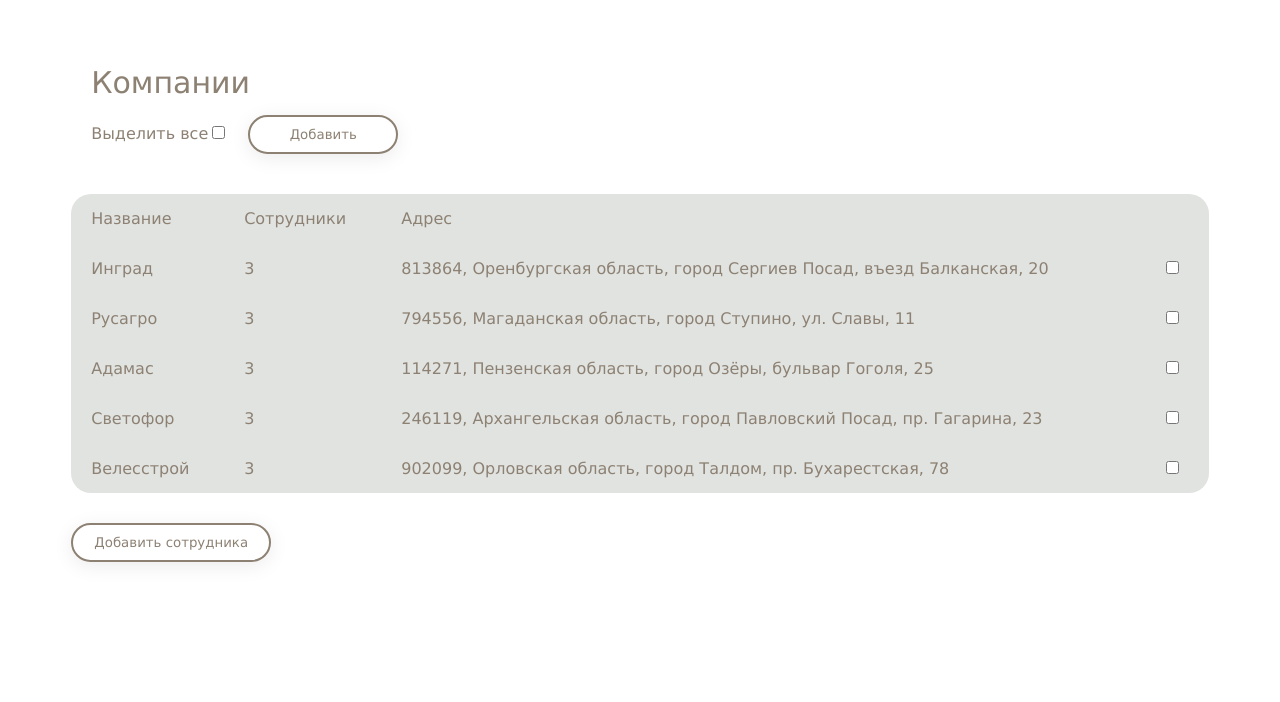
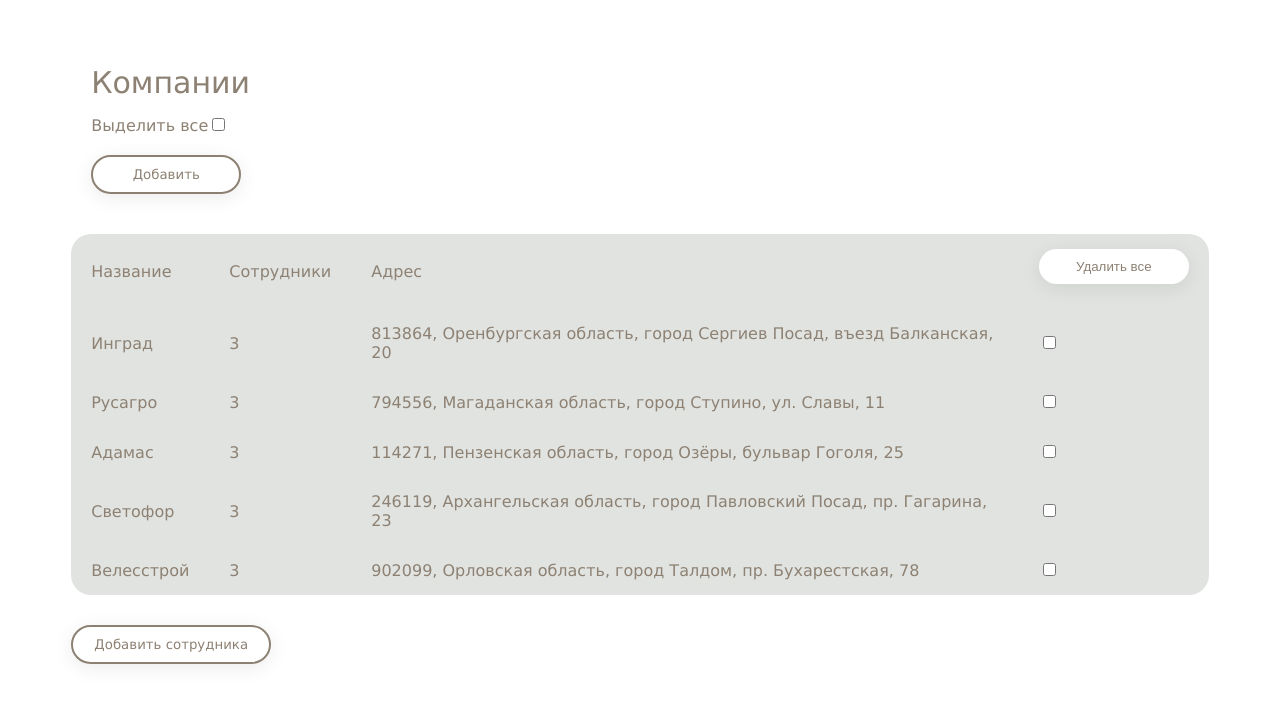
Before and after one commit to polechkapo/test_adept, a React (Create React App) app: page / in a window 1280 px wide. Shown: the top 702 px of the page. Built offline with nearby package versions, Linux system fonts and the light colour scheme.

Commit message:
add, delete done

```diff
--- a/src/components/Page/Page.jsx
+++ b/src/components/Page/Page.jsx
@@ -12,17 +12,20 @@
    const titles1 = useSelector(state => state.companiesSlice.titles);
    const titles2 = useSelector(state => state.employeesSlice.titles);
    const [modal, setModal] = useState(false);
+   const [check, setCheck] = useState([]);
+
+
    return (
       <div className='table'>
          <div className='table__container'>
-            <Table className='table__content' titles={titles1}>
-               <TableHead titles={titles1} />
-               <TableContent companies={companies} />
+            <Table className='table__content' titles={titles1} check={check}>
+               <TableHead titles={titles1} check={check} />
+               <TableContent companies={companies} setCheck={setCheck} />
             </Table>
             {employees.length > 0 ?
                <Table titles={titles2}>
-                  <TableHead titles={titles2} />
-                  <TableContent employees={employees} />
+                  <TableHead titles={titles2} check={check} />
+                  <TableContent employees={employees} setCheck={setCheck} />
                </Table>
                : <button
                   className='table__button table__button-title'
--- a/src/components/Page/page.scss
+++ b/src/components/Page/page.scss
@@ -7,6 +7,7 @@
       margin: 0 auto;
       margin-top: 50px;
       gap: 30px;
+      margin-bottom: 50px;
    }
 
    &__form {
@@ -16,18 +17,20 @@
       padding: 10px;
       align-items: center;
       margin-top: 30px;
+
       &-add {
          margin-top: 0;
          gap: 15px;
       }
    }
 
-   &__input, select {
+   &__input,
+   select {
       width: 350px;
       background: #FFFFFF;
       border: none;
       border-radius: 100px;
-      color: dimgrey;
+      color: #8D8173;
       padding: 10px;
       font-family: "Lucida Sans Unicode", "Lucida Grande", Sans-Serif;
    }
@@ -39,7 +42,7 @@
       box-shadow: 0px 4px 20px rgb(0 0 0 / 8%);
       border-radius: 100px;
       margin-bottom: 10px;
-      color: dimgrey;
+      color: #8D8173;
       padding: 10px;
 
       &-title {
@@ -50,47 +53,11 @@
       }
    }
 
-
-   table {
-      font-family: "Lucida Sans Unicode", "Lucida Grande", Sans-Serif;
-      text-align: center;
-      border-collapse: collapse;
-      border-spacing: 5px;
-      border-radius: 20px;
-      padding: 10px;
-      background-color: #E1E3E0;
-   }
-
-   h3 {
-      font-size: 30px;
-      font-weight: 300;
-      padding: 15px 20px;
-      margin: 0;
-      font-family: "Lucida Sans Unicode", "Lucida Grande", Sans-Serif;
-      color: #8D8173;
-      white-space: nowrap;
-   }
-
-   h4 {
-      font-size: 20px;
-      font-weight: 300;
-      margin: 0;
-      font-family: "Lucida Sans Unicode", "Lucida Grande", Sans-Serif;
-      color: #8D8173;
-      white-space: nowrap;
-   }
-
-   thead tr {
-      width: 100%;
-      text-align: left;
-   }
-
-   td,
-   label {
-      color: #8D8173;
-      text-align: left;
-      padding: 15px 20px;
-      font-family: "Lucida Sans Unicode", "Lucida Grande", Sans-Serif;
+   &__buttons {
+      margin-top: 20px;
+      margin-left: 20px;
+      display: flex;
+      gap: 20px;
    }
 }
 
@@ -133,3 +100,45 @@
    font-family: "Lucida Sans Unicode", "Lucida Grande", Sans-Serif;
    border: 2px solid #8D8173;
 }
+
+table {
+   font-family: "Lucida Sans Unicode", "Lucida Grande", Sans-Serif;
+   text-align: center;
+   border-collapse: collapse;
+   border-spacing: 5px;
+   border-radius: 20px;
+   padding: 10px;
+   background-color: #E1E3E0;
+}
+
+h3 {
+   font-size: 30px;
+   font-weight: 300;
+   padding: 15px 20px;
+   margin: 0;
+   font-family: "Lucida Sans Unicode", "Lucida Grande", Sans-Serif;
+   color: #8D8173;
+   white-space: nowrap;
+}
+
+h4 {
+   font-size: 20px;
+   font-weight: 300;
+   margin: 0;
+   font-family: "Lucida Sans Unicode", "Lucida Grande", Sans-Serif;
+   color: #8D8173;
+   white-space: nowrap;
+}
+
+thead tr {
+   width: 100%;
+   text-align: left;
+}
+
+td,
+label {
+   color: #8D8173;
+   text-align: left;
+   padding: 15px 20px;
+   font-family: "Lucida Sans Unicode", "Lucida Grande", Sans-Serif;
+}
--- a/src/components/Table/Table.jsx
+++ b/src/components/Table/Table.jsx
@@ -3,13 +3,17 @@
 import { changeCompanies } from '../../store/companiesSlice/reducer';
 import { changeEmployees } from '../../store/employeesSlice/reducer';
 import ModalAddCompany from '../TableInputs/ModalAddCompany';
+import ModalAddEmployee from '../TableInputs/ModalAddEmployee';
 
-function Table({children, titles}) {
+function Table({ children, titles, check }) {
+
    const dispatch = useDispatch();
    const handleCheckboxAll = (event) => {
       const { className, checked } = event.target;
-      if (className === 'companies') { dispatch(changeCompanies({checked})) }
-      if (className === 'employees') { dispatch(changeEmployees({checked})) }
+      if (className === 'companies') { dispatch(changeCompanies({ checked })) }
+      if (className === 'employees') {
+         dispatch(changeEmployees({ checked }))
+      }
    }
 
    const [modal, setModal] = useState(false);
@@ -18,7 +22,7 @@
    const handleModal = (event) => {
       const { id } = event.target;
       setModal(!modal);
-      setType(id)
+      setType(id);
    }
 
    return (
@@ -28,12 +32,15 @@
             <label htmlFor='input__checkbox'>Выделить все
                <input type="checkbox" name='input__checkbox' className={titles[4]} onChange={handleCheckboxAll} />
             </label>
+            <div className='table__buttons'>
                <button className='table__button table__button-title' id={titles[4]} onClick={handleModal}>Добавить</button>
+            </div>
          </div>
          <table>
             {children}
          </table>
-      {modal && type === 'companies' && <ModalAddCompany setModal={setModal}/> }
+         {modal && type === 'companies' && <ModalAddCompany setModal={setModal} />}
+         {modal && type === 'employees' && <ModalAddEmployee setModal={setModal} />}
       </>
    );
 }
--- a/src/components/TableHead/TableHead.jsx
+++ b/src/components/TableHead/TableHead.jsx
@@ -1,12 +1,26 @@
+/* eslint-disable eqeqeq */
 import React from 'react';
+import { useDispatch } from 'react-redux';
+import { deleteCompany } from '../../store/companiesSlice/reducer';
+import { deleteEmployee } from '../../store/employeesSlice/reducer';
 
-function TableHead({ titles }) {
+function TableHead({ titles, check }) {
+
+   const dispatch = useDispatch();
+
+   const handleDeleteAllButton = (event) => {
+      const { id } = event.target;
+      if (id === 'companies') { dispatch(deleteCompany()) }
+      else { dispatch(deleteEmployee()) }
+   }
+
    return (
       <thead className='table__head'>
          <tr className='table__subtitle'>
             <td>{titles[1]}</td>
             <td>{titles[2]}</td>
             <td>{titles[3]}</td>
+            <td><button onClick={handleDeleteAllButton} id={titles[4]} className="table__button">Удалить все</button></td>
          </tr>
       </thead>
    );
--- a/src/components/TableInputs/EditIModalEmp.jsx
+++ b/src/components/TableInputs/EditIModalEmp.jsx
@@ -11,8 +11,8 @@
       const firstName = event.target.firstName.value;
       const lastName = event.target.lastName.value;
       const position = event.target.position.value;
-      const {id} = event.target;
-      dispatch(editEmployee({id, firstName, lastName, position}))
+      const { id } = event.target;
+      dispatch(editEmployee({ id, firstName, lastName, position }))
       setShow(false);
    }
 
@@ -25,7 +25,7 @@
                   <input type="text" name="firstName" defaultValue={el.firstName} className="table__input" />
                </label>
                <label htmlFor="companyAddress">
-               <input type="text" name="lastName" defaultValue={el.lastName} className="table__input"/>
+                  <input type="text" name="lastName" defaultValue={el.lastName} className="table__input" />
                </label>
                <label htmlFor="companyAddress">
                   <input type="text" name="position" defaultValue={el.position} className="table__input" />
--- a/src/components/TableInputs/ModalAddCompany.jsx
+++ b/src/components/TableInputs/ModalAddCompany.jsx
@@ -10,7 +10,7 @@
       event.preventDefault();
       const name = event.target.companyName.value;
       const address = event.target.companyAddress.value;
-      if(name !== '' && address !== '') {dispatch(addCompany({ name, address }))}
+      if (name !== '' && address !== '') { dispatch(addCompany({ name, address })) }
       setModal(false)
    }
 
--- a/src/components/TableInputs/ModalAddEmployee.jsx
+++ b/src/components/TableInputs/ModalAddEmployee.jsx
@@ -1,6 +1,6 @@
 import React from 'react';
 import { useDispatch, useSelector } from 'react-redux';
-import { addEmployee } from '../../store/employeesSlice/reducer';
+import { addEmployee, initCurrentEmployees } from '../../store/employeesSlice/reducer';
 
 function ModalAddEmployee({ setModal }) {
 
@@ -14,7 +14,10 @@
       const lastName = event.target.lastName.value;
       const position = event.target.position.value;
       const company_id = event.target.company.value;
-      dispatch(addEmployee({firstName,lastName,position,company_id}))
+      if (firstName !== '' || lastName !== '' || position !== '') {
+         dispatch(addEmployee({ firstName, lastName, position, company_id }));
+         dispatch(initCurrentEmployees())
+      }
       setModal(false)
    }
 
--- a/src/store/companiesSlice/reducer.js
+++ b/src/store/companiesSlice/reducer.js
@@ -26,13 +26,18 @@
          }
       },
       deleteCompany: (state, action) => {
-         state.companies = state.companies.filter(el => el.id !== +action.payload);
+         if (+action.payload === 'number') {
+            state.companies = state.companies.filter(el => el.id !== +action.payload)
+         }
+         else {
+            state.companies = state.companies.filter(el => el.status !== true)
+         };
       },
       editCompany: (state, action) => {
          state.companies = state.companies.map((el) => el.id === +action.payload.id ? { ...el, name: action.payload.companyName, address: action.payload.companyAddress } : el)
       },
       addCompany: (state, action) => {
-         state.companies = [...state.companies,{id:(state.companies.length + 1), name: action.payload.name, people: 0, address: action.payload.address, status: false}]
+         state.companies = [...state.companies, { id: (initialState.companies.length + 1), name: action.payload.name, people: 0, address: action.payload.address, status: false }]
       }
    },
    extraReducers: () => {
```
Also changed, not shown: src/components/TableContent/TableContent.jsx (+12 -14 lines), src/store/employeesSlice/reducer.js (+29 -22 lines), src/components/TableInputs/EditIModalCompanies.jsx (indentation only). Lines whose indentation alone changed are shown as unchanged.
